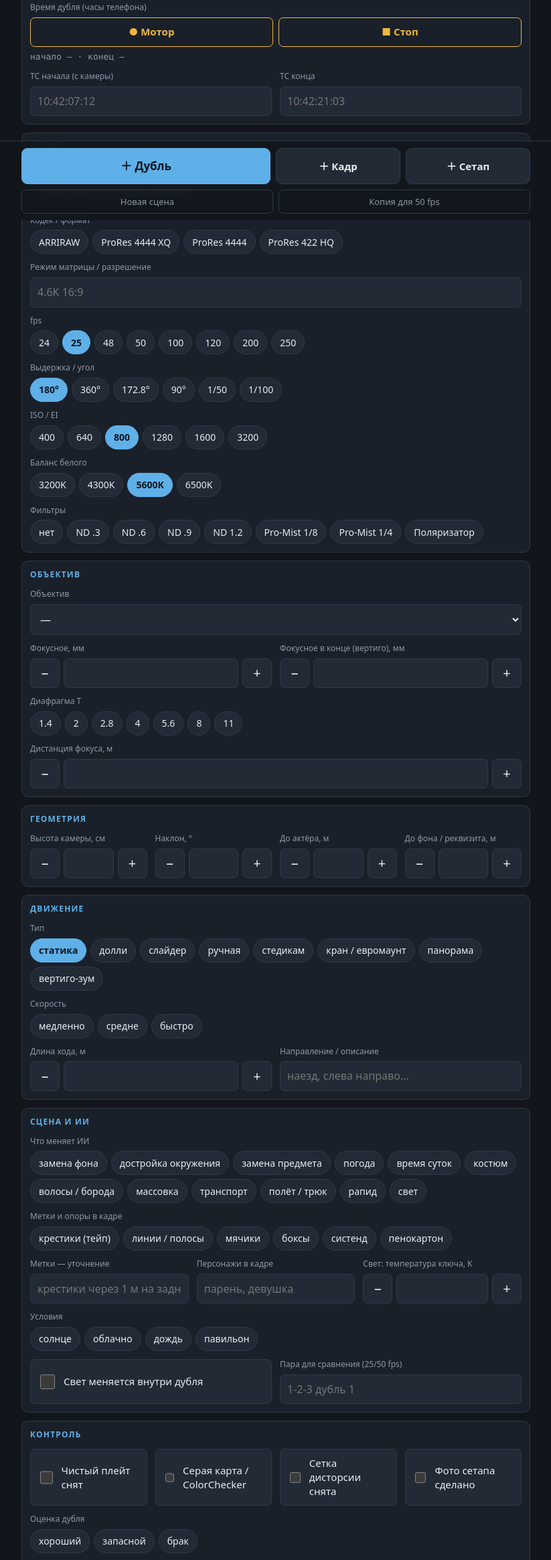
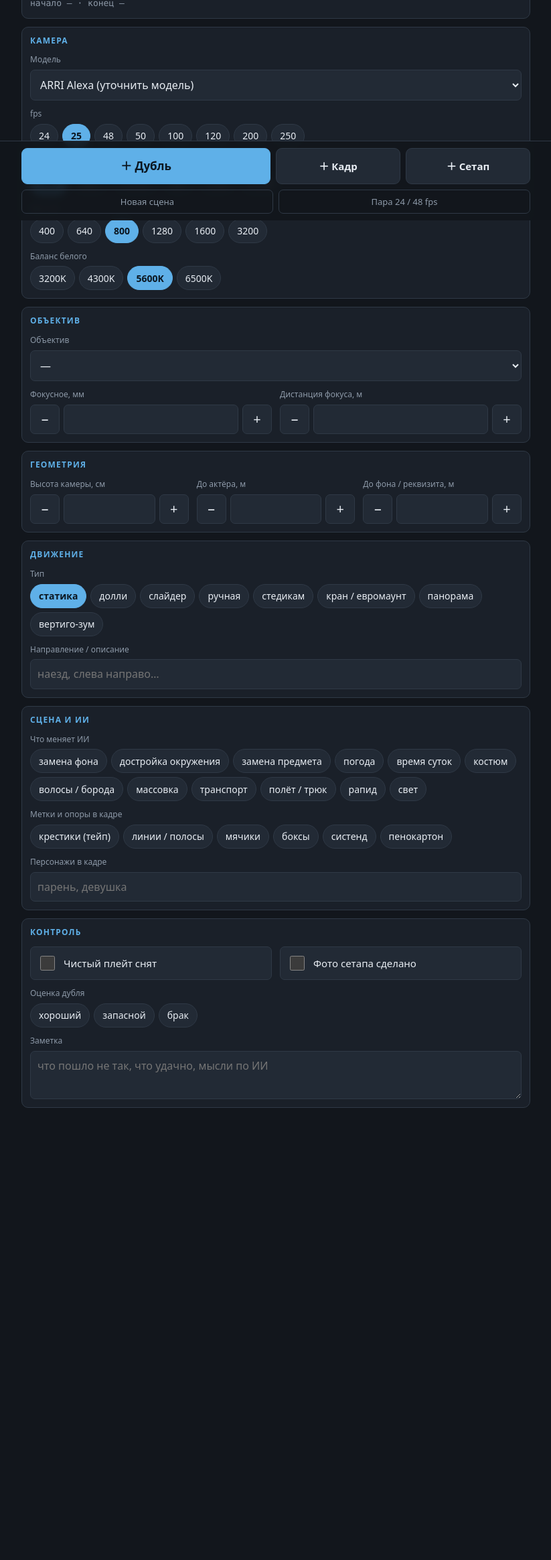
Before and after one commit to Bator23/zhurnal, a plain HTML site: page index.html in a window 1280 px wide. Shown: the part 471-2800 px from the top of the page at 67% size, without its empty margins (228-1051 px from the left). After the commit the page ends 2275 px from the top, so only its background shows below. Drawn offline with Linux system fonts and the light colour scheme.

Commit message:
Add files via upload

```diff
--- a/index.html
+++ b/index.html
@@ -156,7 +156,7 @@ textarea { min-height: 72px; resize: vertical; }
   <button class="big primary" id="b-take">＋ Дубль</button>
   <button class="big" id="b-shot">＋ Кадр</button>
   <button class="big" id="b-setup">＋ Сетап</button>
-  <div class="sub"><button id="b-scene">Новая сцена</button><button id="b-dup">Копия для 50 fps</button></div>
+  <div class="sub"><button id="b-scene">Новая сцена</button><button id="b-dup">Пара 24 / 48 fps</button></div>
 </div></div>
 
 <div id="pdfHost" style="position:fixed;left:-20000px;top:0;width:1120px;background:#fff;color:#111"></div>
@@ -172,7 +172,7 @@ const LS_KEY = "onset-log-standalone-v1";
 
 /* ---------- defaults ---------- */
 const DEFAULT_SETTINGS = {
-  project: "Проект", unit: "Юнит", date: "", director: "", dp: "", supervisor: "",
+  project: "Проект", unit: "Юнит", date: "", director: "", dp: "", supervisor: "", simple: true,
   cameras: ["ARRI Alexa (уточнить модель)", "ARRI Alexa 35", "ARRI Alexa Mini LF", "ARRI Alexa Mini"],
   lenses: ["Prime 18 мм", "Prime 25 мм", "Prime 32 мм", "Prime 40 мм", "Prime 50 мм", "Prime 75 мм", "Prime 100 мм", "Prime 135 мм"],
   scenes: ["1 · Сцена 1", "2 · Сцена 2", "3 · Сцена 3", "4 · Сцена 4", "5 · Сцена 5", "6 · Сцена 6", "7 · Сцена 7", "8 · Сцена 8"],
@@ -197,48 +197,48 @@ const GROUPS = [
     { k: "scene", l: "Сцена", t: "select", src: "scenes", wide: true },
     { k: "setup", l: "Сетап", t: "num" }, { k: "shot", l: "Кадр", t: "num" }, { k: "take", l: "Дубль", t: "num" },
     { k: "cam", l: "Камера A / B", t: "chips", opts: ["A", "B"] },
-    { k: "roll", l: "Ролл (карта)", t: "text", ph: "A001" }, { k: "clip", l: "Клип", t: "text", ph: "C001" },
+    { adv: 1, k: "roll", l: "Ролл (карта)", t: "text", ph: "A001" }, { adv: 1, k: "clip", l: "Клип", t: "text", ph: "C001" },
     { k: "marks", l: "Время дубля (часы телефона)", t: "marks", wide: true },
-    { k: "tcIn", l: "TC начала (с камеры)", t: "text", ph: "10:42:07:12" }, { k: "tcOut", l: "TC конца", t: "text", ph: "10:42:21:03" }
+    { adv: 1, k: "tcIn", l: "TC начала (с камеры)", t: "text", ph: "10:42:07:12" }, { adv: 1, k: "tcOut", l: "TC конца", t: "text", ph: "10:42:21:03" }
   ]},
   { title: "Камера", fields: [
     { k: "camera", l: "Модель", t: "select", src: "cameras", wide: true },
-    { k: "codec", l: "Кодек / формат", t: "chips", src: "codec", wide: true },
-    { k: "sensor", l: "Режим матрицы / разрешение", t: "text", ph: "4.6K 16:9" },
+    { adv: 1, k: "codec", l: "Кодек / формат", t: "chips", src: "codec", wide: true },
+    { adv: 1, k: "sensor", l: "Режим матрицы / разрешение", t: "text", ph: "4.6K 16:9" },
     { k: "fps", l: "fps", t: "chips", src: "fps", wide: true },
     { k: "shutter", l: "Выдержка / угол", t: "chips", src: "shutter", wide: true },
     { k: "iso", l: "ISO / EI", t: "chips", src: "iso", wide: true },
     { k: "wb", l: "Баланс белого", t: "chips", src: "wb", wide: true },
-    { k: "filters", l: "Фильтры", t: "multi", src: "filters", wide: true }
+    { adv: 1, k: "filters", l: "Фильтры", t: "multi", src: "filters", wide: true }
   ]},
   { title: "Объектив", fields: [
     { k: "lens", l: "Объектив", t: "select", src: "lenses", wide: true },
-    { k: "focal", l: "Фокусное, мм", t: "num" }, { k: "focalEnd", l: "Фокусное в конце (вертиго), мм", t: "num" },
-    { k: "tstop", l: "Диафрагма T", t: "chips", src: "tstop", wide: true },
+    { k: "focal", l: "Фокусное, мм", t: "num" }, { adv: 1, k: "focalEnd", l: "Фокусное в конце (вертиго), мм", t: "num" },
+    { adv: 1, k: "tstop", l: "Диафрагма T", t: "chips", src: "tstop", wide: true },
     { k: "focusDist", l: "Дистанция фокуса, м", t: "num", step: 0.1 }
   ]},
   { title: "Геометрия", fields: [
-    { k: "camHeight", l: "Высота камеры, см", t: "num", step: 5 }, { k: "tilt", l: "Наклон, °", t: "num" },
+    { k: "camHeight", l: "Высота камеры, см", t: "num", step: 5 }, { adv: 1, k: "tilt", l: "Наклон, °", t: "num" },
     { k: "distActor", l: "До актёра, м", t: "num", step: 0.1 }, { k: "distBg", l: "До фона / реквизита, м", t: "num", step: 0.1 }
   ]},
   { title: "Движение", fields: [
     { k: "move", l: "Тип", t: "chips", src: "moves", wide: true },
-    { k: "speed", l: "Скорость", t: "chips", opts: ["медленно", "средне", "быстро"], wide: true },
-    { k: "moveLen", l: "Длина хода, м", t: "num", step: 0.5 }, { k: "moveNote", l: "Направление / описание", t: "text", ph: "наезд, слева направо…" }
+    { adv: 1, k: "speed", l: "Скорость", t: "chips", opts: ["медленно", "средне", "быстро"], wide: true },
+    { adv: 1, k: "moveLen", l: "Длина хода, м", t: "num", step: 0.5 }, { k: "moveNote", l: "Направление / описание", t: "text", ph: "наезд, слева направо…" }
   ]},
   { title: "Сцена и ИИ", fields: [
     { k: "aiTask", l: "Что меняет ИИ", t: "multi", src: "aiTasks", wide: true },
     { k: "markers", l: "Метки и опоры в кадре", t: "multi", src: "markers", wide: true },
-    { k: "markersNote", l: "Метки — уточнение", t: "text", ph: "крестики через 1 м на задней стене" },
+    { adv: 1, k: "markersNote", l: "Метки — уточнение", t: "text", ph: "крестики через 1 м на задней стене" },
     { k: "characters", l: "Персонажи в кадре", t: "text", ph: "парень, девушка" },
-    { k: "lightK", l: "Свет: температура ключа, K", t: "num", step: 100 },
-    { k: "weather", l: "Условия", t: "chips", src: "weather", wide: true },
-    { k: "lightChange", l: "Свет меняется внутри дубля", t: "check" },
-    { k: "pairWith", l: "Пара для сравнения (25/50 fps)", t: "text", ph: "1-2-3 дубль 1" }
+    { adv: 1, k: "lightK", l: "Свет: температура ключа, K", t: "num", step: 100 },
+    { adv: 1, k: "weather", l: "Условия", t: "chips", src: "weather", wide: true },
+    { adv: 1, k: "lightChange", l: "Свет меняется внутри дубля", t: "check" },
+    { adv: 1, k: "pairWith", l: "Пара для сравнения (24/48 fps)", t: "text", ph: "1-2-3 дубль 1" }
   ]},
   { title: "Контроль", fields: [
-    { k: "plate", l: "Чистый плейт снят", t: "check" }, { k: "grey", l: "Серая карта / ColorChecker", t: "check" },
-    { k: "grid", l: "Сетка дисторсии снята", t: "check" }, { k: "setupPhoto", l: "Фото сетапа сделано", t: "check" },
+    { k: "plate", l: "Чистый плейт снят", t: "check" }, { adv: 1, k: "grey", l: "Серая карта / ColorChecker", t: "check" },
+    { adv: 1, k: "grid", l: "Сетка дисторсии снята", t: "check" }, { k: "setupPhoto", l: "Фото сетапа сделано", t: "check" },
     { k: "rating", l: "Оценка дубля", t: "rating", wide: true },
     { k: "note", l: "Заметка", t: "note", wide: true }
   ]}
@@ -256,6 +256,7 @@ function freshTake() {
     move: "статика", speed: "", moveLen: "", moveNote: "", aiTask: [], markers: [], markersNote: "", characters: "", lightK: "", weather: "", lightChange: false, pairWith: "",
     plate: false, grey: false, grid: false, setupPhoto: false, rating: "", note: "", photos: [] };
 }
+const simple = () => S.settings.simple !== false;
 const live = () => S.takes.filter(t => !t.deleted);
 const cur = () => S.takes.find(t => t.id === S.current && !t.deleted);
 
@@ -322,7 +323,7 @@ function renderSlate() {
   const t = cur(); if (!t) return;
   $("#projName").textContent = `${S.settings.project} · ${S.settings.unit}`;
   $("#slate").innerHTML = `<div><small>Сцена</small><b>${esc(sceneShort(t.scene))}</b></div><div><small>Сетап</small><b>${esc(t.setup)}</b></div><div><small>Кадр</small><b>${esc(t.shot)}</b></div><div><small>Дубль</small><b>${esc(t.take)}</b></div>
-  <div class="clip"><span>${esc(t.cam)} · ${esc(t.roll)}${esc(t.clip)}</span><span>${esc(t.fps)} fps · ${esc(t.focal ? t.focal + " мм" : "мм —")}</span></div>`;
+  <div class="clip"><span>${esc(t.cam)} · ${simple() ? (t.tStart ? "⏱ " + esc(t.tStart) : "время —") : esc(t.roll) + esc(t.clip)}</span><span>${esc(t.fps)} fps · ${esc(t.focal ? t.focal + " мм" : "мм —")}</span></div>`;
 }
 
 /* ---------- render: record form ---------- */
@@ -349,7 +350,7 @@ function renderRec() {
   v.innerHTML = GROUPS.map(g => {
     const wide = g.fields.filter(f => f.wide || f.t === "check"), narrow = g.fields.filter(f => !f.wide && f.t !== "check");
     const parts = []; let buf = [];
-    g.fields.forEach(f => { if (f.wide) { if (buf.length) { parts.push(`<div class="row">${buf.join("")}</div>`); buf = []; } parts.push(fieldHTML(f, t)); } else buf.push(fieldHTML(f, t)); });
+    g.fields.filter(f => !(f.adv && simple())).forEach(f => { if (f.wide) { if (buf.length) { parts.push(`<div class="row">${buf.join("")}</div>`); buf = []; } parts.push(fieldHTML(f, t)); } else buf.push(fieldHTML(f, t)); });
     if (buf.length) parts.push(`<div class="row">${buf.join("")}</div>`);
     return `<div class="group"><h2>${g.title}</h2>${parts.join("")}</div>`;
   }).join("");
@@ -364,7 +365,7 @@ function renderLog() {
   const by = new Map(); l.forEach(t => { if (!by.has(t.scene)) by.set(t.scene, []); by.get(t.scene).push(t); });
   v.innerHTML = `<p class="hint" style="margin-top:12px">${l.length} дубл. · хороших: ${l.filter(t => t.rating === "хороший").length}</p>` + [...by.entries()].map(([sc, arr]) => `<h3 class="scene-h">${esc(sc)}</h3>` + arr.map(t => {
     const r = t.rating === "хороший" ? "good" : t.rating === "запасной" ? "spare" : t.rating === "брак" ? "bad" : "";
-    const d = [t.cam + " " + t.roll + t.clip, t.focal ? t.focal + " мм" : "", t.fps ? t.fps + " fps" : "", t.move, (t.aiTask || []).join(", "), t.tStart ? "⏱ " + t.tStart : ""].filter(Boolean).join(" · ");
+    const d = [simple() ? "кам " + t.cam : t.cam + " " + t.roll + t.clip, t.focal ? t.focal + " мм" : "", t.fps ? t.fps + " fps" : "", t.move, (t.aiTask || []).join(", "), t.tStart ? "⏱ " + t.tStart : ""].filter(Boolean).join(" · ");
     return `<div class="entry ${t.id === S.current ? "current" : ""}"><div><div class="k">Сет ${esc(t.setup)} · Кадр ${esc(t.shot)} · Дубль ${esc(t.take)} ${r ? `<span class="pill ${r}">${esc(t.rating)}</span>` : ""}</div><div class="d">${esc(d)}</div>${t.note ? `<div class="d">${esc(t.note)}</div>` : ""}</div>
     <div class="acts"><button data-open="${t.id}">Открыть</button><button class="del ${armedDelete === t.id ? "arm" : ""}" data-del="${t.id}">${armedDelete === t.id ? "Точно?" : "Удалить"}</button></div></div>`;
   }).join("")).join("");
@@ -375,6 +376,7 @@ function renderSet() {
   const st = S.settings;
   const meta = [["project", "Проект"], ["unit", "Юнит"], ["date", "Дата смены"], ["director", "Режиссёр"], ["dp", "Оператор"], ["supervisor", "AI-супервайзер"]];
   $("#v-set").innerHTML = `<div class="group"><h2>Проект</h2><div class="row">${meta.map(([k, l]) => `<div class="f"><label for="s-${k}">${l}</label><input type="text" id="s-${k}" data-s="${k}" value="${esc(st[k])}"></div>`).join("")}</div></div>
+  <div class="group"><h2>Режим</h2><label class="check" for="s-simple"><input type="checkbox" id="s-simple" ${st.simple !== false ? "checked" : ""}>Простой режим: только главные поля</label><p class="hint">Скрыты ролл/клип, TC, кодек, фильтры, диафрагма, наклон и другие редкие поля. Клип потом находим по времени «Мотор/Стоп».</p></div>
   <div class="group"><h2>Списки</h2><p class="hint">Одна строка — один вариант. Изменения сразу появляются в форме.</p>${LISTS.map(k => `<div class="f"><label for="l-${k}">${LIST_LABELS[k]}</label><textarea id="l-${k}" data-list="${k}" rows="${Math.min(8, st[k].length + 1)}">${esc(st[k].join("\n"))}</textarea></div>`).join("")}
   <button class="big-btn" id="resetLists">Вернуть списки по умолчанию</button></div>`;
 }
@@ -426,7 +428,7 @@ $("#v-rec").addEventListener("input", e => {
 $("#v-rec").addEventListener("change", e => { const el = e.target; if (el.tagName === "SELECT" && el.dataset.k) setField(el.dataset.k, el.value); });
 $("#v-rec").addEventListener("click", e => {
   const b = e.target.closest("button"); if (!b) return; const t = cur(); if (!t) return;
-  if (b.dataset.step) { const k = b.dataset.k, st = parseFloat(b.dataset.step); const n = (parseFloat(String(t[k]).replace(",", ".")) || 0) + st; const val = Math.round(n * 100) / 100; setField(k, String(Math.max(0, val))); const inp = $("#f-" + k); if (inp) inp.value = t[k]; return; }
+  if (b.dataset.step) { const k = b.dataset.k, st = parseFloat(b.dataset.step); const n = (parseFloat(String(t[k]).replace(",", ".")) || 0) + st; const val = Math.round(n * 100) / 100; setField(k, k === "tilt" ? (val === 0 ? "" : String(val)) : (val <= 0 ? "" : String(val))); const inp = $("#f-" + k); if (inp) inp.value = t[k]; return; }
   if (b.dataset.v !== undefined && b.dataset.k) { const k = b.dataset.k; const val = t[k] === b.dataset.v ? "" : b.dataset.v; setField(k, val); b.parentElement.querySelectorAll(".chip").forEach(c => c.setAttribute("aria-pressed", String(c.dataset.v === val))); return; }
   if (b.dataset.m !== undefined) { const k = b.dataset.k; const arr = new Set(t[k] || []); arr.has(b.dataset.m) ? arr.delete(b.dataset.m) : arr.add(b.dataset.m); setField(k, [...arr]); b.setAttribute("aria-pressed", String(arr.has(b.dataset.m))); return; }
   if (b.dataset.mark) { setField(b.dataset.mark, nowTime()); renderRec(); toast(b.dataset.mark === "tStart" ? "Мотор: " + t.tStart : "Стоп: " + t.tEnd); return; }
@@ -444,7 +446,7 @@ function spawn(kind) {
   if (kind === "shot") { n.shot = num(t.shot) + 1; n.take = 1; }
   if (kind === "setup") { n.setup = num(t.setup) + 1; n.shot = num(t.shot) + 1; n.take = 1; CLEAR_SETUP.forEach(k => n[k] = typeof t[k] === "boolean" ? false : ""); n.move = "статика"; n.markers = [];}
   if (kind === "scene") { const sc = S.settings.scenes; const i = sc.indexOf(t.scene); n.scene = sc[i + 1] || t.scene; n.setup = 1; n.shot = 1; n.take = 1; CLEAR_SETUP.forEach(k => n[k] = typeof t[k] === "boolean" ? false : ""); n.move = "статика"; n.markers = []; n.aiTask = []; n.characters = ""; }
-  if (kind === "dup50") { n.take = num(t.take) + 1; n.fps = t.fps === "50" ? "25" : "50"; n.pairWith = `сет ${t.setup} · кадр ${t.shot} · дубль ${t.take} (${t.fps} fps)`; }
+  if (kind === "dup50") { n.take = num(t.take) + 1; n.fps = t.fps === "48" ? "24" : "48"; n.pairWith = `сет ${t.setup} · кадр ${t.shot} · дубль ${t.take} (${t.fps} fps)`; }
   S.takes.push(n); S.current = n.id; touch(n); renderSlate(); renderRec(); window.scrollTo(0, 0);
   const names = { take: "Новый дубль", shot: "Новый кадр", setup: "Новый сетап", scene: "Новая сцена", dup50: "Пара в " + n.fps + " fps" };
   toast(`${names[kind]}: ${n.cam} ${n.roll}${n.clip}`, "Отменить", () => { n.deleted = true; touch(n); S.current = t.id; saveLocal(); renderAll(); });
@@ -469,6 +471,7 @@ $("#v-log").addEventListener("click", e => {
 /* ---------- settings interactions ---------- */
 $("#v-set").addEventListener("input", e => {
   const el = e.target;
+  if (el.id === "s-simple") { S.settings.simple = el.checked; S.settingsUpdated = Date.now(); saveLocal(); queueSettings(); renderSlate(); renderRec(); renderLog(); return; }
   if (el.dataset.s) { S.settings[el.dataset.s] = el.value; }
   else if (el.dataset.list) { S.settings[el.dataset.list] = el.value.split("\n").map(x => x.trim()).filter(Boolean); }
   else return;
@@ -534,7 +537,7 @@ function pdfHTML() {
   return `<style>${css}</style><h1>${esc(st.project)} · ${esc(st.unit)} · ${esc(st.date)}</h1><p class="m">Режиссёр: ${esc(st.director)} · Оператор: ${esc(st.dp)} · AI-супервайзер: ${esc(st.supervisor)} · Дублей: ${rows.length} · Сформировано: ${new Date().toLocaleString("ru-RU")}</p>` +
     [...by.entries()].map(([sc, arr]) => `<h2>Сцена ${esc(sc)}</h2><table><thead><tr>${head.map(h => `<th>${h}</th>`).join("")}</tr></thead><tbody>${arr.map(t => `<tr>${[
       `${t.setup} / ${t.shot} / ${t.take}`,
-      [t.cam + " " + t.roll + t.clip, t.tStart && ("⏱ " + t.tStart + (t.tEnd ? "–" + t.tEnd : "")), t.tcIn && ("TC " + t.tcIn + (t.tcOut ? "–" + t.tcOut : ""))].filter(Boolean).join("\n"),
+      [simple() ? "кам " + t.cam : t.cam + " " + t.roll + t.clip, t.tStart && ("⏱ " + t.tStart + (t.tEnd ? "–" + t.tEnd : "")), t.tcIn && ("TC " + t.tcIn + (t.tcOut ? "–" + t.tcOut : ""))].filter(Boolean).join("\n"),
       [t.camera, t.codec, t.sensor].filter(Boolean).join(" · "),
       [t.lens, t.focal && (t.focal + " мм" + (t.focalEnd ? "→" + t.focalEnd + " мм" : "")), t.tstop && ("T" + t.tstop), t.focusDist && ("фокус " + t.focusDist + " м"), (t.filters || []).filter(x => x !== "нет").join(", ")].filter(Boolean).join(" · "),
       [t.fps && (t.fps + " fps"), t.shutter, t.iso && ("ISO " + t.iso), t.wb].filter(Boolean).join(" · "),
--- a/sw.js
+++ b/sw.js
@@ -1,4 +1,4 @@
-const CACHE = "zhurnal-v2";
+const CACHE = "zhurnal-v4";
 const FILES = ["./", "index.html", "manifest.webmanifest", "html2pdf.bundle.min.js", "icon-180.png", "icon-192.png", "icon-512.png"];
 self.addEventListener("install", e => { e.waitUntil(caches.open(CACHE).then(c => c.addAll(FILES)).then(() => self.skipWaiting())); });
 self.addEventListener("activate", e => { e.waitUntil(caches.keys().then(ks => Promise.all(ks.filter(k => k !== CACHE).map(k => caches.delete(k)))).then(() => self.clients.claim())); });
```
